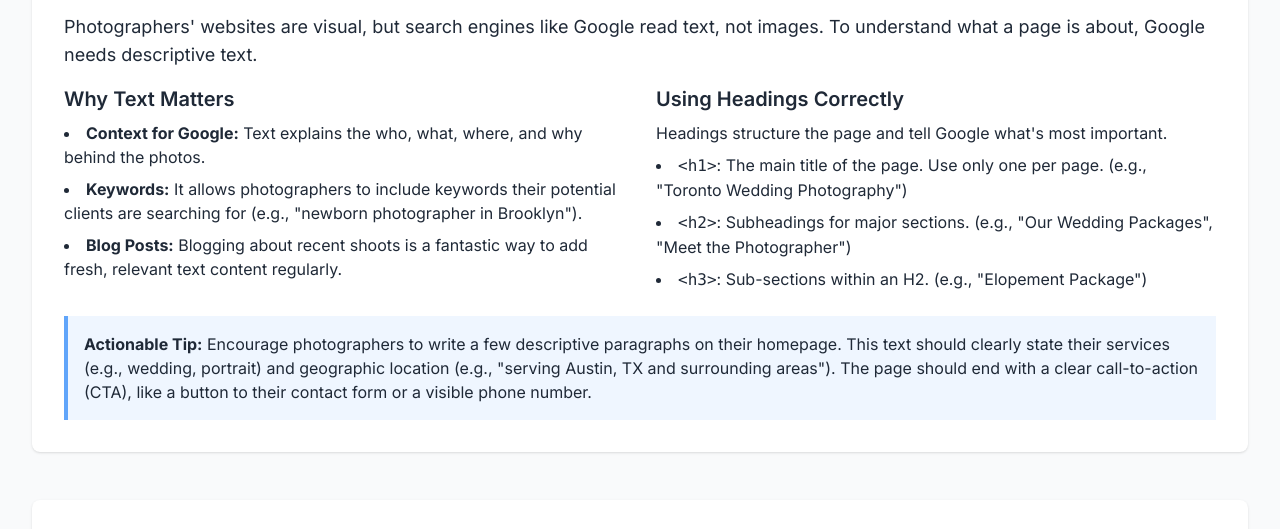
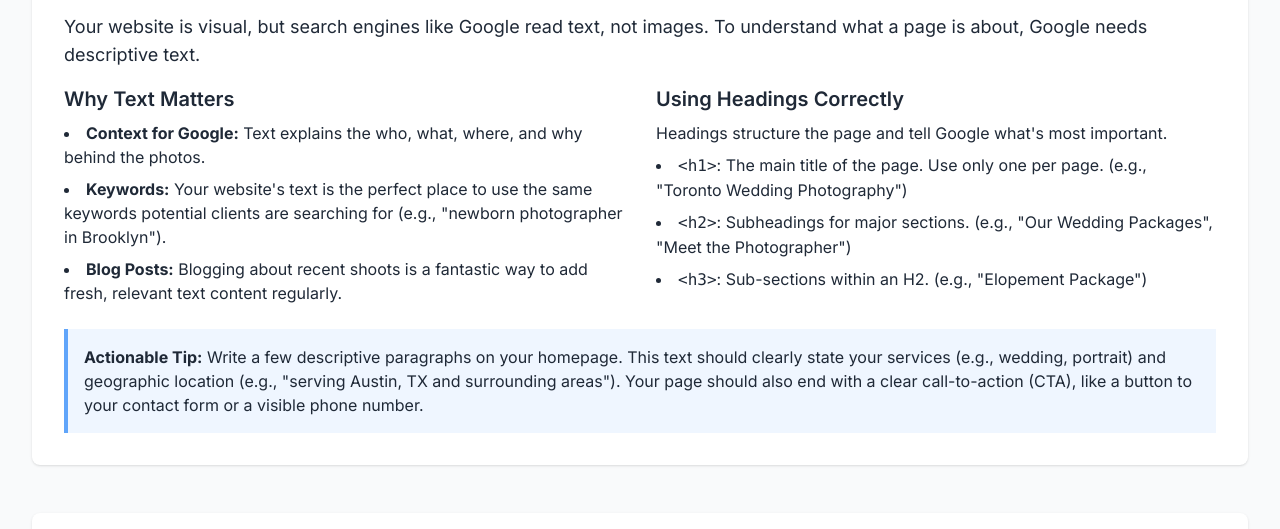
Before and after one commit to axel410/seo-tips, a plain HTML site: page index.html in a window 1280 px wide. Shown: the part 259-788 px from the top of the page. Drawn offline with nearby package versions, Linux system fonts and the light colour scheme.

Commit message:
Update index.html

```diff
--- a/index.html
+++ b/index.html
@@ -95,13 +95,13 @@
             <!-- 1. Text Content & Headings -->
             <section id="text-content" class="guide-section bg-white p-8 rounded-lg shadow">
                 <h2 class="text-3xl font-bold text-gray-900 mb-4">1. The Power of Words: Text Content & Headings</h2>
-                <p class="text-lg mb-4">Photographers' websites are visual, but search engines like Google read text, not images. To understand what a page is about, Google needs descriptive text.</p>
+                <p class="text-lg mb-4">Your website is visual, but search engines like Google read text, not images. To understand what a page is about, Google needs descriptive text.</p>
                 <div class="grid md:grid-cols-2 gap-8">
                     <div>
                         <h3 class="text-xl font-semibold mb-2">Why Text Matters</h3>
                         <ul class="list-disc list-inside space-y-2">
                             <li><strong>Context for Google:</strong> Text explains the who, what, where, and why behind the photos.</li>
-                            <li><strong>Keywords:</strong> It allows photographers to include keywords their potential clients are searching for (e.g., "newborn photographer in Brooklyn").</li>
+                            <li><strong>Keywords:</strong> Your website's text is the perfect place to use the same keywords potential clients are searching for (e.g., "newborn photographer in Brooklyn").</li>
                             <li><strong>Blog Posts:</strong> Blogging about recent shoots is a fantastic way to add fresh, relevant text content regularly.</li>
                         </ul>
                     </div>
@@ -116,7 +116,7 @@
                     </div>
                 </div>
                 <div class="mt-6 p-4 bg-blue-50 border-l-4 border-blue-400">
-                    <p><strong>Actionable Tip:</strong> Encourage photographers to write a few descriptive paragraphs on their homepage. This text should clearly state their services (e.g., wedding, portrait) and geographic location (e.g., "serving Austin, TX and surrounding areas"). The page should end with a clear call-to-action (CTA), like a button to their contact form or a visible phone number.</p>
+                    <p><strong>Actionable Tip:</strong> Write a few descriptive paragraphs on your homepage. This text should clearly state your services (e.g., wedding, portrait) and geographic location (e.g., "serving Austin, TX and surrounding areas"). Your page should also end with a clear call-to-action (CTA), like a button to your contact form or a visible phone number.</p>
                 </div>
             </section>
 
@@ -190,7 +190,7 @@
                     <div><h3 class="text-xl font-semibold mb-2">Why Connect to GSC?</h3><ul class="list-disc list-inside space-y-2"><li><strong>Performance Insights:</strong> See which search queries bring users to the site.</li><li><strong>Health Monitoring:</strong> Get alerts for technical errors that could harm ranking.</li><li><strong>Indexing Status:</strong> Confirm that Google can find and crawl all the important pages.</li></ul></div>
                     <div><h3 class="text-xl font-semibold mb-2">What is a Sitemap?</h3> <p class="mb-2">A sitemap is an XML file that lists all the important pages on a website. It's like giving Google a map to ensure it doesn't miss anything.</p><ul class="list-disc list-inside space-y-2"><li>Our platform automatically generates this sitemap file.</li><li>The photographer just needs to copy the sitemap URL and submit it within their GSC account.</li></ul></div>
                 </div>
-                 <div class="mt-6 p-4 bg-blue-50 border-l-4 border-blue-400"><p><strong>Actionable Tip:</strong> Guide photographers through the simple steps of verifying their site with GSC and submitting their sitemap. This is a one-time setup that provides long-term value.</p></div>
+                 <div class="mt-6 p-4 bg-blue-50 border-l-4 border-blue-400"><p><strong>Actionable Tip:</strong> Verifying your site with GSC and submitting your sitemap is a one-time setup that provides long-term value. We can help guide you through these simple steps.</p></div>
             </section>
 
             <!-- 5. Google My Business -->
@@ -203,7 +203,7 @@
                     <li><strong>Frequent Updates:</strong> Regularly add photos from recent shoots and use the "Posts" feature to announce special offers or share a link to a new blog post.</li>
                     <li><strong>Gather Reviews:</strong> Actively ask happy clients to leave reviews. Positive reviews are a massive ranking factor. Respond to all reviews, both positive and negative.</li>
                 </ul>
-                <div class="mt-6 p-4 bg-blue-50 border-l-4 border-blue-400"><p><strong>Actionable Tip:</strong> Remind photographers that their GMB profile is as important as their website's homepage for attracting local clients. Encourage them to set a monthly reminder to add new photos and a post.</p></div>
+                <div class="mt-6 p-4 bg-blue-50 border-l-4 border-blue-400"><p><strong>Actionable Tip:</strong> Your Google Business Profile is as important as your website's homepage for attracting local clients. Set a monthly reminder to add new photos and a post to keep it fresh.</p></div>
             </section>
         </div>
     </main>
```
